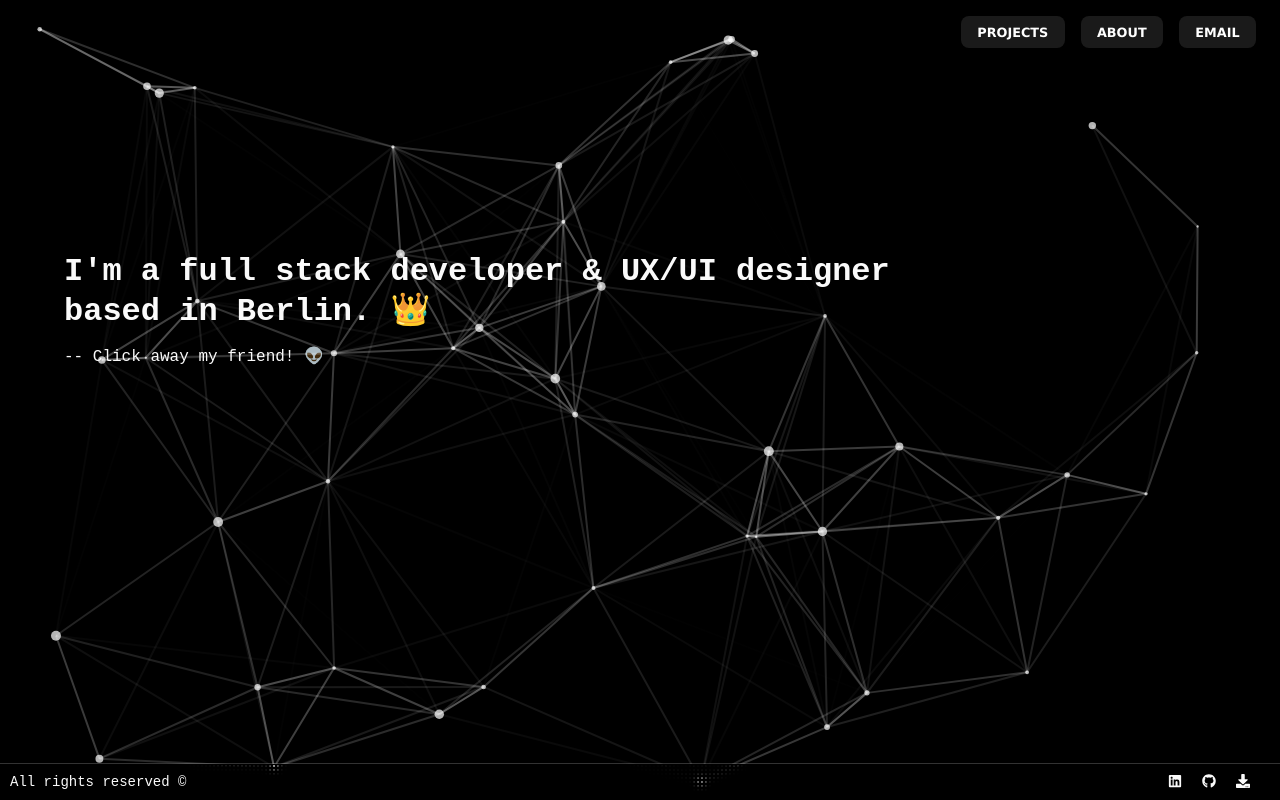
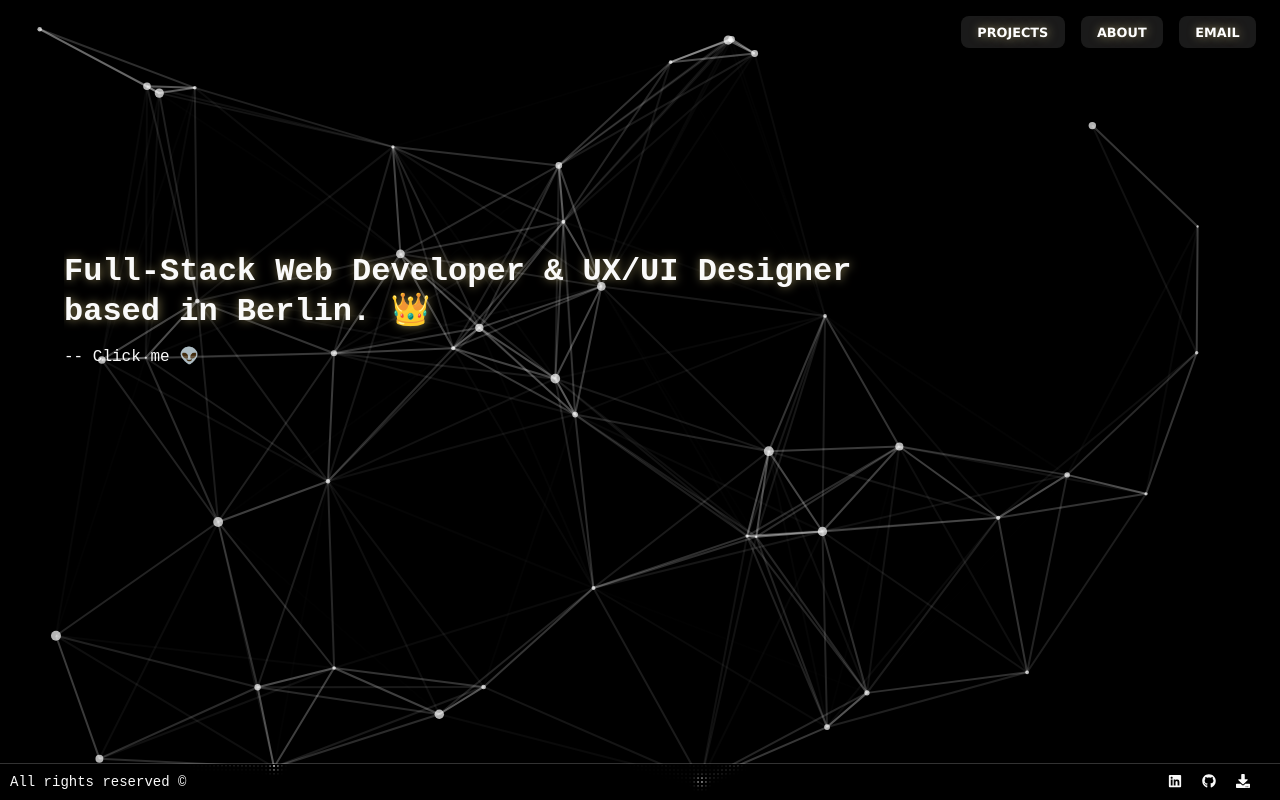
Before and after one commit to h-aburesha/my-next-website, a Next.js app: page / in a window 1280 px wide. Built offline with nearby package versions, Linux system fonts and the light colour scheme.

Commit message:
Text blur main page

```diff
--- a/pages/index.tsx
+++ b/pages/index.tsx
@@ -17,10 +17,10 @@ export default function Home() {
             <div className="landing-container">
                 <header className="header">
                     <code className="welcome-message">
-                        I&apos;m a full stack developer & UX/UI designer based
-                        in Berlin. 👑
+                        Full-Stack Web Developer & UX/UI Designer based in
+                        Berlin. 👑
                     </code>
-                    <code> -- Click away my friend! 👽</code>
+                    <code> -- Click me 👽</code>
                 </header>
             </div>
         </>
--- a/styles/globals.css
+++ b/styles/globals.css
@@ -193,6 +193,7 @@ article {
     margin-top: 10%;
     font-weight: bold;
     margin-bottom: 0.5em;
+    text-shadow: rgba(243, 223, 144, 0.541) 1px 0 10px;
 }
 
 button {
@@ -231,6 +232,7 @@ button:focus-visible {
     font-weight: bolder;
     font-family: Verdana, Geneva, Tahoma, sans-serif;
     color: white;
+    text-shadow: rgba(243, 223, 144, 0.541) 1px 0 10px;
 }
 
 #tsparticles {
```
